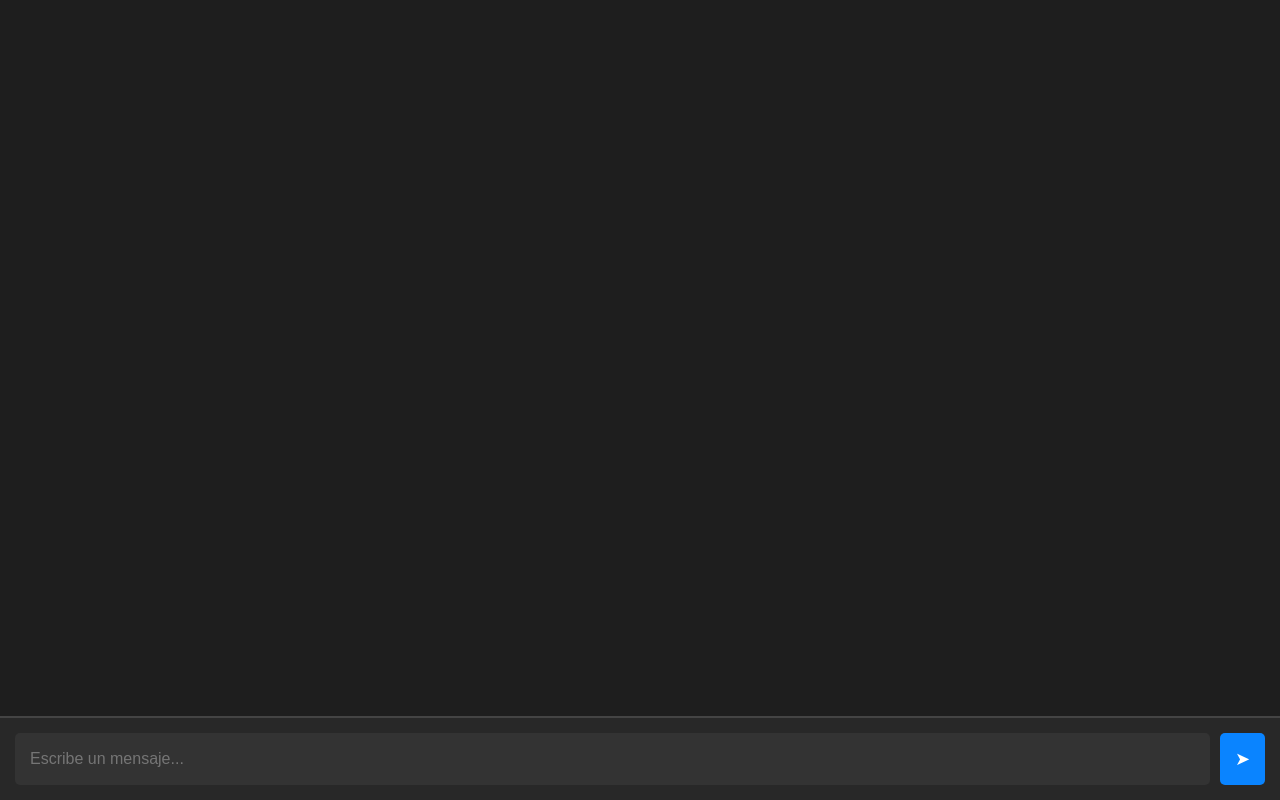
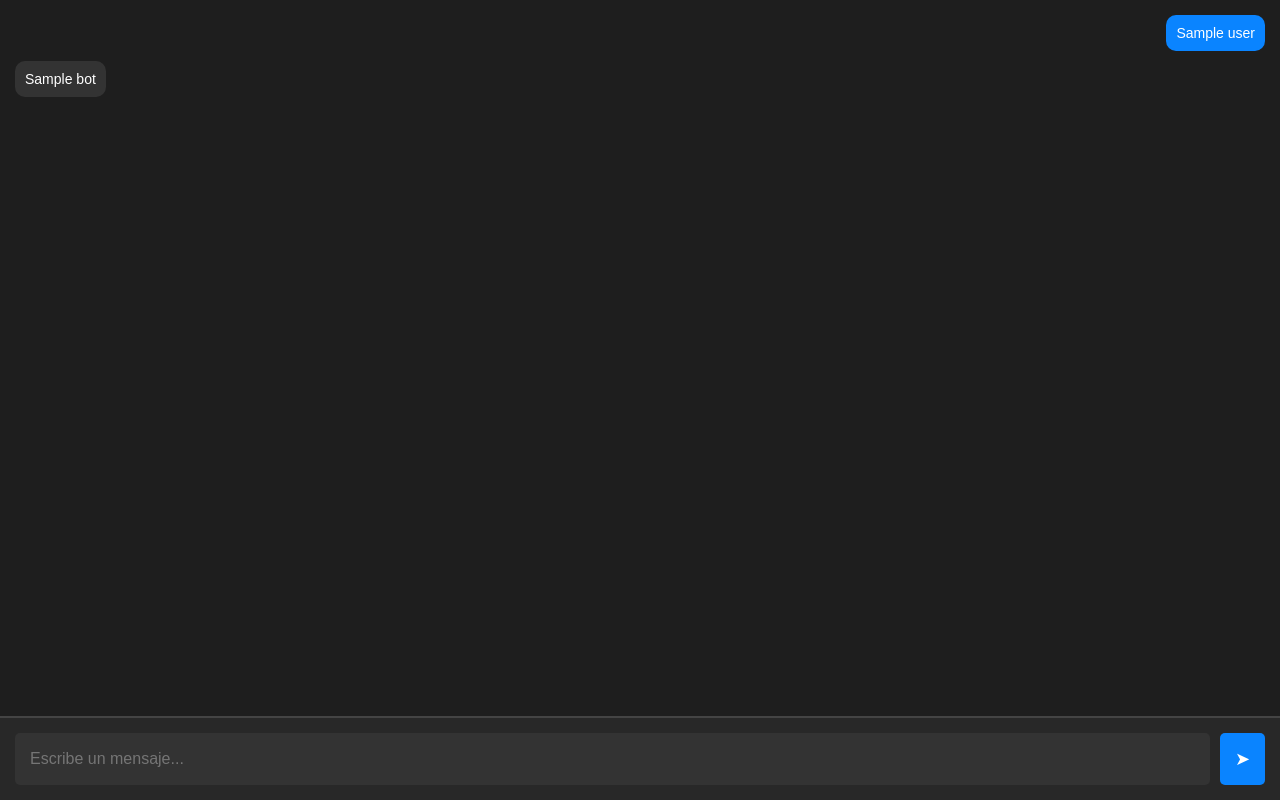
Before and after one commit to Danisaxas/Dark-, a Flask app: template templates/index.html in a window 1280 px wide. Run offline with Flask 3, Linux system fonts and the light colour scheme; the template is opened without the code that fills it: most values are stand-ins (such as "Sample title", 1, 10 or a date in 2020).

Commit message:
Update index.html

```diff
--- a/templates/index.html
+++ b/templates/index.html
@@ -8,7 +8,12 @@
 </head>
 <body>
     <div class="chat-container">
-        <div id="chat-box"></div>
+        <div id="chat-box">
+            {% for chat in chat_history %}
+                <div class="user-message"><span>{{ chat.user }}</span></div>
+                <div class="bot-message"><span>{{ chat.bot }}</span></div>
+            {% endfor %}
+        </div>
         <div class="input-container">
             <input type="text" id="user-input" placeholder="Escribe un mensaje..." onkeypress="handleKeyPress(event)">
             <button onclick="sendMessage()">➤</button>
```
